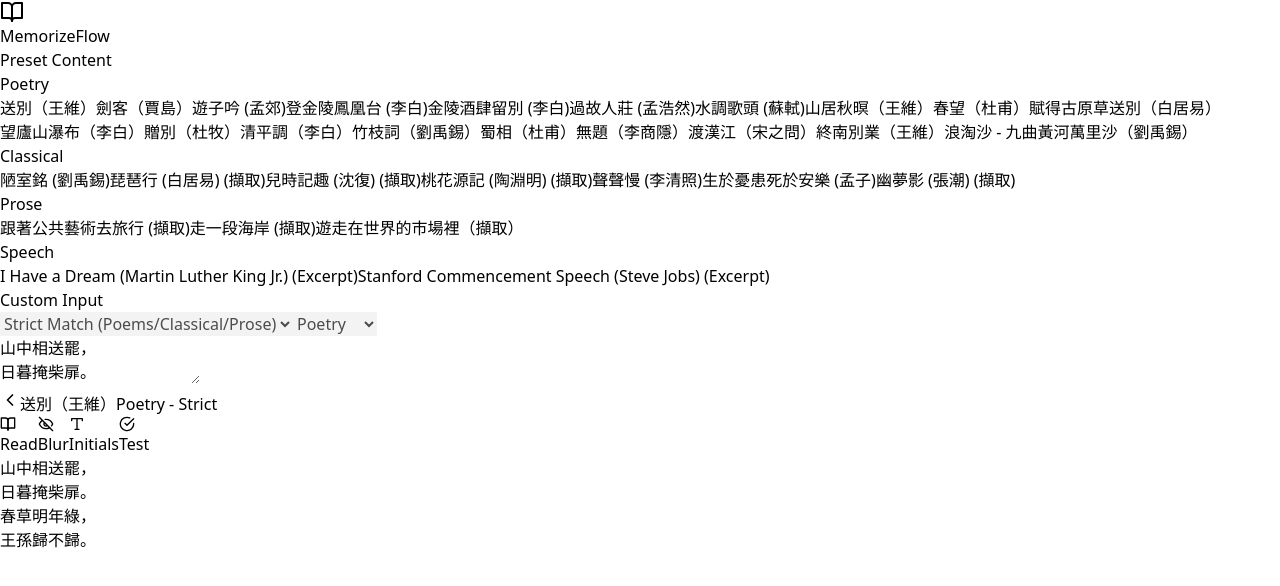
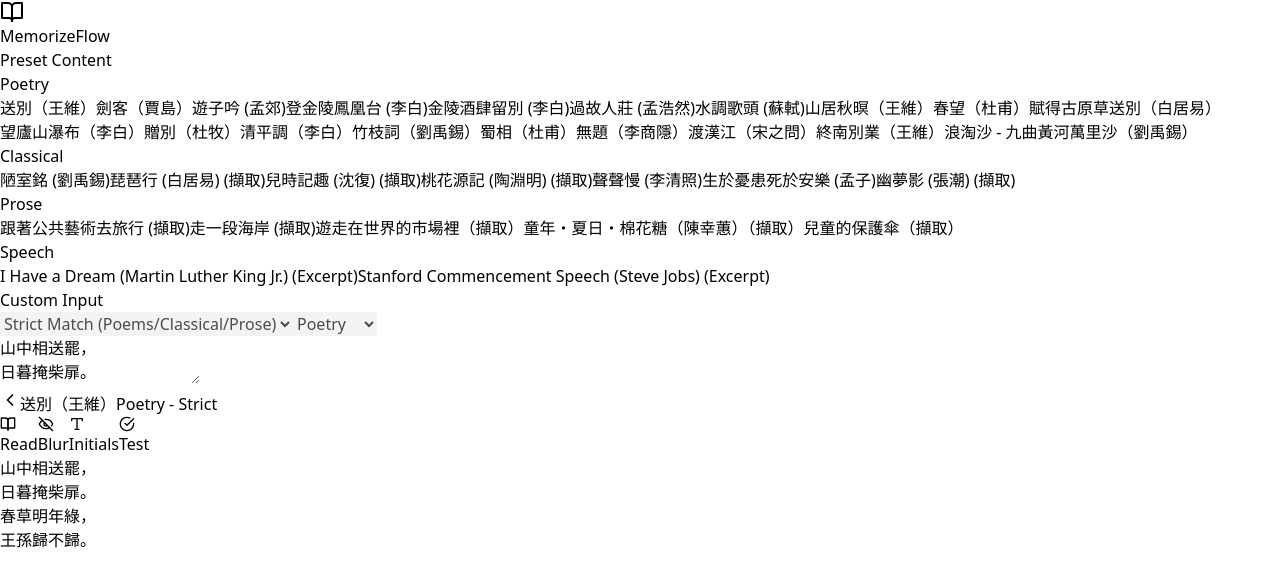
Before and after one commit to Albair581/memorize-flow, a React (Vite) app: page / in a window 1280 px wide. Shown: the top 586 px of the page. Built offline with nearby package versions, Linux system fonts and the light colour scheme; the HTML template or start-up script is replaced by a standard one.

Commit message:
added new

```diff
--- a/src/App.jsx
+++ b/src/App.jsx
@@ -106,6 +106,22 @@
     type: 'strict',
     lang: 'zh',
     content: `湖光山色、名勝古蹟，固然引人入勝，但是再美的風景、再令人讚嘆的歷史建築，都不能像早晨的市場那樣，給我那麼真實可及、活生生的生活感。\n\n成熟豔紅的番茄，不會擺在紅通通的辣椒旁邊，得讓明黃的節瓜花或翠綠的青椒和番茄比鄰，方可彼此襯托，相得益彰。`
+  },
+  {
+    id: '114bchinesel5',
+    title: '童年・夏日・棉花糖（陳幸蕙）（擷取）',
+    category: 'Prose',
+    type: 'strict',
+    lang: 'zh',
+    content: `如果，童年的回憶，是一塊如晴空一樣伸展開來的畫布，但願在那安恬如夢的世界裡，永遠有著閒適甜蜜的白雲，飄然而過。`
+  },
+  {
+    id: '114bchinesel6',
+    title: '兒童的保護傘（擷取）',
+    category: 'Prose',
+    type: 'strict',
+    lang: 'zh',
+    content: `兒童權利公約向兒童承諾，會盡最大的努力來保護兒童免於受到傷害。其中特別列出四大原則，包含禁止歧視、維護生命生存及發展、尊重兒少意見與考量兒童最佳利益。`
   },
   {
     id: 'shengshengman',
```
